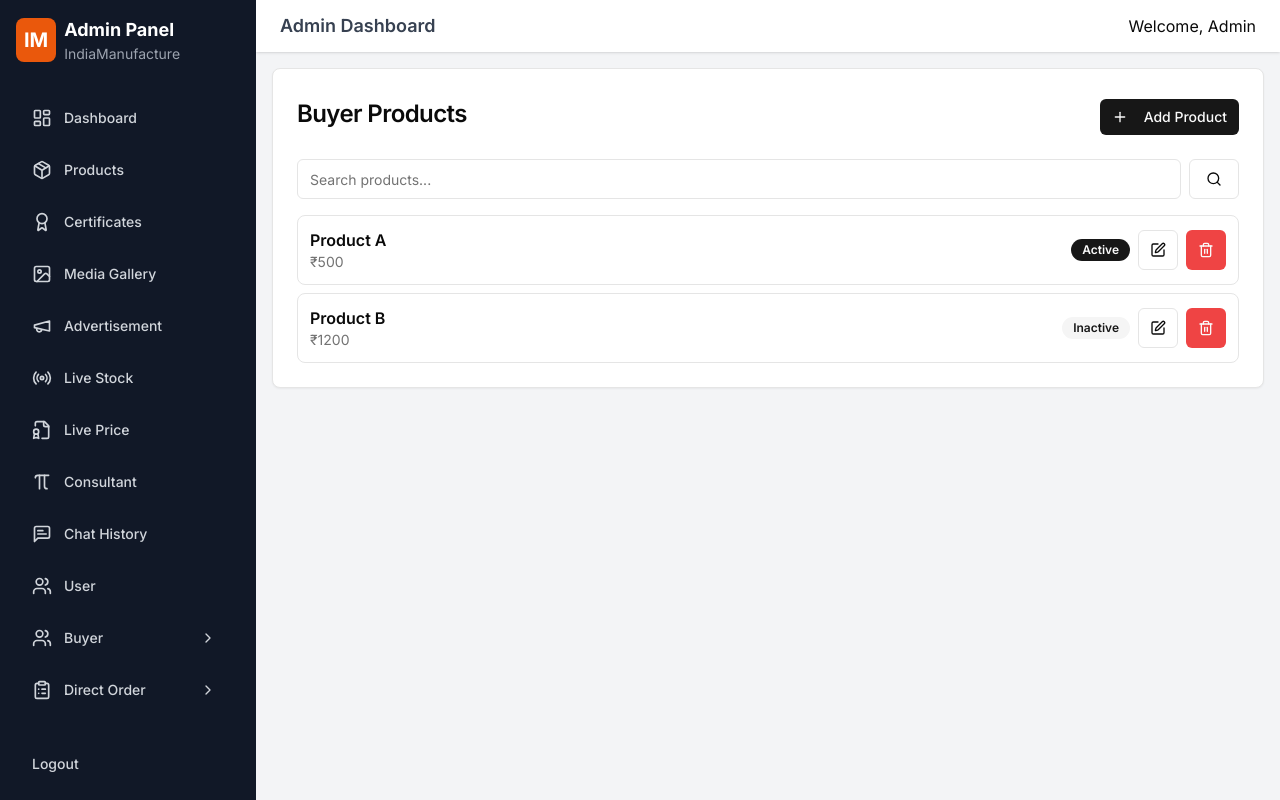
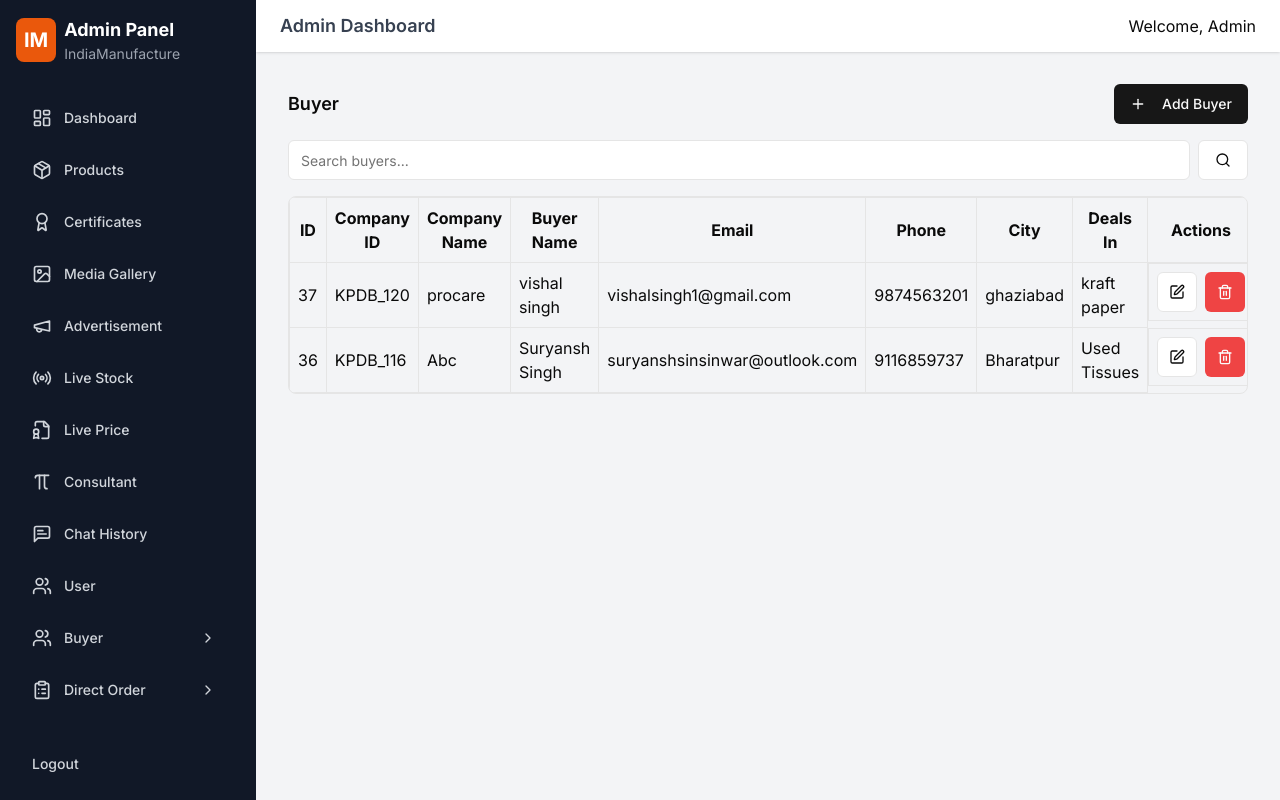
Before and after one commit to codevamp-tech/paper-deals-admin, a Next.js app: page /admin/Buyer/buyerPage in a window 1280 px wide. Built offline with nearby package versions, Linux system fonts and the light colour scheme.

Commit message:
update buyer

```diff
--- a/app/admin/Buyer/buyerPage/page.tsx
+++ b/app/admin/Buyer/buyerPage/page.tsx
@@ -4,8 +4,6 @@ import { useState } from "react"
 import { Plus, Edit, Trash2, Search } from "lucide-react"
 import { Button } from "@/components/ui/button"
 import { Input } from "@/components/ui/input"
-import { Card, CardContent, CardHeader, CardTitle } from "@/components/ui/card"
-import { Badge } from "@/components/ui/badge"
 import {
   Dialog,
   DialogContent,
@@ -14,44 +12,79 @@ import {
   DialogTrigger,
 } from "@/components/ui/dialog"
 
-export default function BuyerProductsPage() {
+export default function BuyerPage() {
   const [searchTerm, setSearchTerm] = useState("")
-  const [products, setProducts] = useState([
-    { id: 1, name: "Product A", price: 500, status: "Active" },
-    { id: 2, name: "Product B", price: 1200, status: "Inactive" },
+  const [buyers, setBuyers] = useState([
+    {
+      id: 37,
+      companyId: "KPDB_120",
+      companyName: "procare",
+      buyerName: "vishal singh",
+      email: "vishalsingh1@gmail.com",
+      phone: "9874563201",
+      city: "ghaziabad",
+      dealsIn: "kraft paper",
+    },
+    {
+      id: 36,
+      companyId: "KPDB_116",
+      companyName: "Abc",
+      buyerName: "Suryansh Singh",
+      email: "suryanshsinsinwar@outlook.com",
+      phone: "9116859737",
+      city: "Bharatpur",
+      dealsIn: "Used Tissues",
+    },
   ])
 
-  const filteredProducts = products.filter((p) =>
-    p.name.toLowerCase().includes(searchTerm.toLowerCase())
+  const filteredBuyers = buyers.filter(
+    (b) =>
+      b.companyName.toLowerCase().includes(searchTerm.toLowerCase()) ||
+      b.buyerName.toLowerCase().includes(searchTerm.toLowerCase()) ||
+      b.email.toLowerCase().includes(searchTerm.toLowerCase())
   )
 
+  const handleAddBuyer = (e: React.FormEvent) => {
+    e.preventDefault()
+    // TODO: Save buyer to backend
+  }
+
   return (
-    <Card>
-      <CardHeader className="flex flex-row justify-between items-center">
-        <CardTitle>Buyer Products</CardTitle>
+    <div className="p-4">
+      {/* Header and Add Buyer Button */}
+      <div className="flex justify-between items-center mb-4">
+        <h2 className="text-lg font-semibold">Buyer</h2>
         <Dialog>
           <DialogTrigger asChild>
-            <Button size="sm">
-              <Plus className="mr-2 h-4 w-4" /> Add Product
+            <Button>
+              <Plus className="mr-2 h-4 w-4" /> Add Buyer
             </Button>
           </DialogTrigger>
           <DialogContent>
             <DialogHeader>
-              <DialogTitle>Add New Product</DialogTitle>
+              <DialogTitle>Add Buyer</DialogTitle>
             </DialogHeader>
-            <form className="space-y-4">
-              <Input placeholder="Product Name" />
-              <Input type="number" placeholder="Price" />
-              <Button type="submit">Save</Button>
+            <form onSubmit={handleAddBuyer} className="grid grid-cols-2 gap-4">
+              <Input placeholder="Name" required />
+              <Input placeholder="Email" type="email" required />
+              <Input placeholder="Password" type="password" required />
+              <Input placeholder="Mobile (to be verified)" required />
+              <Input placeholder="Join Date" type="date" />
+              <Input placeholder="WhatsApp No." />
+              <div className="col-span-2">
+                <Button type="submit" className="w-full">
+                  Save
+                </Button>
+              </div>
             </form>
           </DialogContent>
         </Dialog>
-      </CardHeader>
+      </div>
 
-      <CardContent>
+      {/* Search Bar */}
       <div className="flex items-center space-x-2 mb-4">
         <Input
-            placeholder="Search products..."
+          placeholder="Search buyers..."
           value={searchTerm}
           onChange={(e) => setSearchTerm(e.target.value)}
         />
@@ -60,35 +93,46 @@ export default function BuyerProductsPage() {
         </Button>
       </div>
 
-        <div className="space-y-2">
-          {filteredProducts.map((product) => (
-            <div
-              key={product.id}
-              className="flex justify-between items-center border p-3 rounded-lg"
-            >
-              <div>
-                <p className="font-semibold">{product.name}</p>
-                <p className="text-sm text-muted-foreground">₹{product.price}</p>
-              </div>
-              <div className="flex items-center space-x-2">
-                <Badge
-                  variant={
-                    product.status === "Active" ? "default" : "secondary"
-                  }
-                >
-                  {product.status}
-                </Badge>
-                <Button variant="outline" size="icon">
+      {/* Table */}
+      <div className="overflow-x-auto border rounded-lg">
+        <table className="min-w-full border-collapse">
+          <thead className="bg-gray-100">
+            <tr>
+              <th className="border p-2">ID</th>
+              <th className="border p-2">Company ID</th>
+              <th className="border p-2">Company Name</th>
+              <th className="border p-2">Buyer Name</th>
+              <th className="border p-2">Email</th>
+              <th className="border p-2">Phone</th>
+              <th className="border p-2">City</th>
+              <th className="border p-2">Deals In</th>
+              <th className="border p-2">Actions</th>
+            </tr>
+          </thead>
+          <tbody>
+            {filteredBuyers.map((buyer) => (
+              <tr key={buyer.id}>
+                <td className="border p-2">{buyer.id}</td>
+                <td className="border p-2">{buyer.companyId}</td>
+                <td className="border p-2">{buyer.companyName}</td>
+                <td className="border p-2">{buyer.buyerName}</td>
+                <td className="border p-2">{buyer.email}</td>
+                <td className="border p-2">{buyer.phone}</td>
+                <td className="border p-2">{buyer.city}</td>
+                <td className="border p-2">{buyer.dealsIn}</td>
+                <td className="border p-2 flex space-x-2">
+                  <Button size="icon" variant="outline">
                     <Edit className="h-4 w-4" />
                   </Button>
-                <Button variant="destructive" size="icon">
+                  <Button size="icon" variant="destructive">
                     <Trash2 className="h-4 w-4" />
                   </Button>
+                </td>
+              </tr>
+            ))}
+          </tbody>
+        </table>
       </div>
     </div>
-          ))}
-        </div>
-      </CardContent>
-    </Card>
   )
 }
--- a/components/admin/sidebar.tsx
+++ b/components/admin/sidebar.tsx
@@ -87,8 +87,8 @@ function DropdownMenu({ title, icon: Icon, isOpen, toggle, links }) {
               key={link.href}
               href={link.href}
               className={`block px-2 py-2 rounded-md text-sm font-medium ${isActive(link.href)
-                  ? "bg-orange-600 text-white"
-                  : "text-gray-300 hover:bg-gray-800 hover:text-white"
+                ? "bg-orange-600 text-white"
+                : "text-gray-300 hover:bg-gray-800 hover:text-white"
                 }`}
             >
               <link.icon className="inline-block mr-2 h-4 w-4" />
@@ -159,8 +159,8 @@ export default function AdminSidebar({ onClose }) {
             key={item.name}
             href={item.href}
             className={`flex items-center px-4 py-3 text-sm font-medium rounded-lg transition-colors ${isActive(item.href)
-                ? "bg-orange-600 text-white"
-                : "text-gray-300 hover:bg-gray-800 hover:text-white"
+              ? "bg-orange-600 text-white"
+              : "text-gray-300 hover:bg-gray-800 hover:text-white"
               }`}
           >
             <item.icon className="mr-3 h-5 w-5" />
@@ -175,8 +175,8 @@ export default function AdminSidebar({ onClose }) {
           isOpen={buyerOpen}
           toggle={() => setBuyerOpen(!buyerOpen)}
           links={[
-            { name: "Buyer", href: "/admin/buyer/buyerPage", icon: UserCircle },
-            { name: "Products", href: "/admin/buyer/products", icon: Package },
+            { name: "Buyer", href: "/admin/Buyer/buyerPage", icon: UserCircle },
+            { name: "Products", href: "/admin/Buyer/products", icon: Package },
 
           ]}
         />
```
Lines whose indentation alone changed are shown as unchanged.
